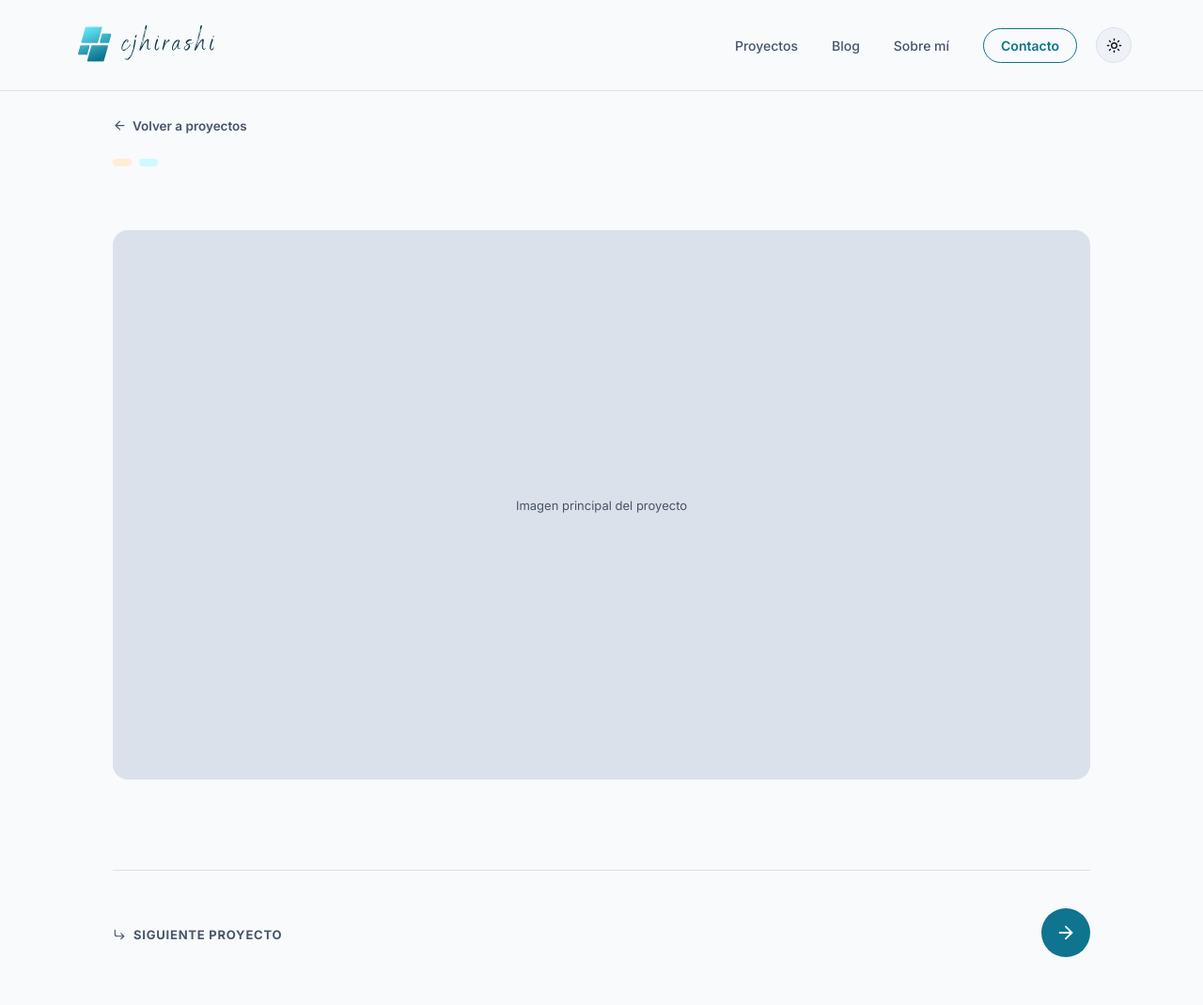
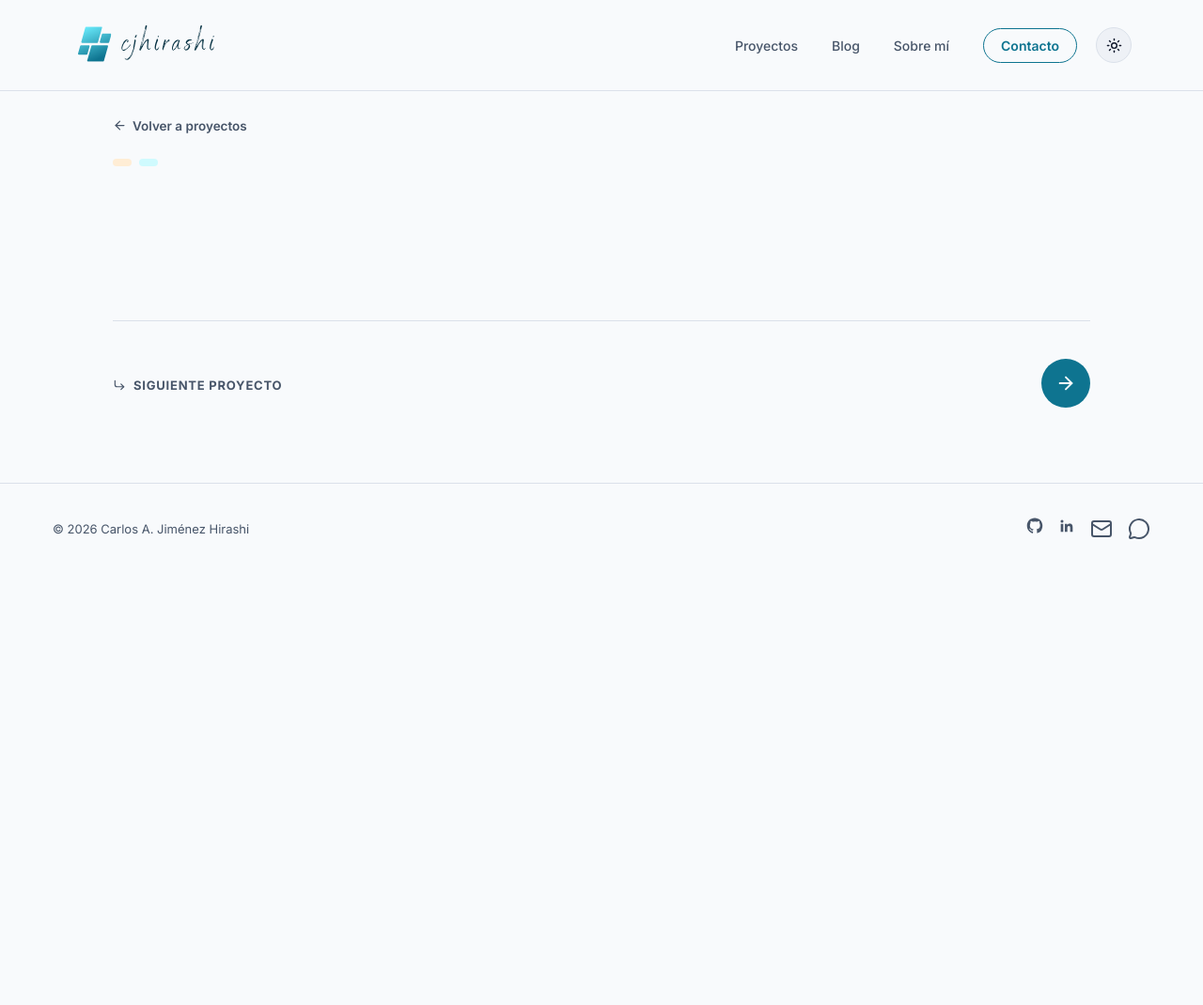
Before and after one commit to cjhirashi/portafolio, a Django app: template core/templates/core/proyecto_detalle.html in a window 1280 px wide. Shown: the top 1070 px of the page at 94% size. After the commit the page ends 574 px from the top, so only its background shows below. Run offline with Django 5.2, Linux system fonts and the light colour scheme; the template is opened without the code that fills it, so the values that code supplies are empty.

Commit message:
Hide all empty field placeholders in project detail page
Co-Authored-By: Claude Sonnet 4.6 <noreply@anthropic.com>

```diff
--- a/core/templates/core/proyecto_detalle.html
+++ b/core/templates/core/proyecto_detalle.html
@@ -45,8 +45,6 @@
 
   {% if project.imagen_hero %}
     <img src="{{ project.imagen_hero.url }}" alt="{{ project.titulo }}" class="pd-hero-image">
-  {% else %}
-    <div class="pd-hero-image pd-hero-image--placeholder" aria-hidden="true">Imagen principal del proyecto</div>
   {% endif %}
 </div>
 
@@ -131,8 +129,6 @@
       {% for g in project.galeria.all %}
         {% if g.imagen %}
           <img src="{{ g.imagen.url }}" alt="{{ g.placeholder }}" class="pd-gallery-image">
-        {% else %}
-          <div class="pd-gallery-image pd-gallery-image--placeholder" aria-hidden="true">{{ g.placeholder }}</div>
         {% endif %}
       {% endfor %}
     </div>
```
